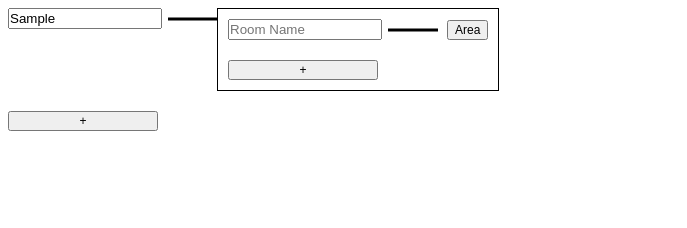
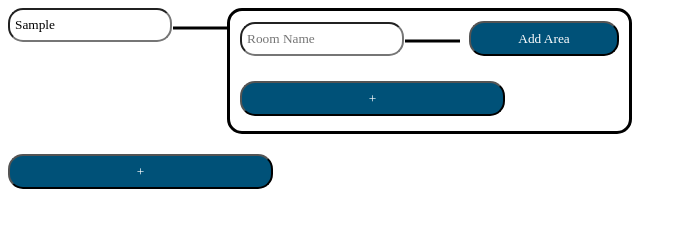
Before and after one commit to ju8t1n203/GUIProjects, a website: page HorizontalLocationTree.html in a window 1280 px wide. Both pictures are taken after typing "Sample" into the empty fields and a click on the button "Add Room". Shown: the whole page, without its empty margins (0-687 px from the left). Drawn offline with Linux system fonts and the light colour scheme.

Commit message:
renamed classes for future modulization, adopted JIST styling

```diff
--- a/BranchBuilder.js
+++ b/BranchBuilder.js
@@ -6,13 +6,13 @@ window.addChild = function addChild(button) {
   if (!connector) return;
 
   switch (button.className) {
-    case 'room-button':
+    case 'typical-btn-room':
       createChild(button, 'Room', 'Area');
       break;
-    case 'area-button':
+    case 'typical-btn-area':
       createChild(button, 'Area', 'Specifier');
       break;
-    case 'specifier-button':
+    case 'typical-btn-specifier':
       createChild(button, 'Specifier', 'Detail');
       break;
   }
@@ -23,9 +23,9 @@ function initializeExisting() {
 
   // ensure root has a sibling-add for top-level nodes
   const root = document.querySelector('#root');
-  if (root && !root.querySelector(':scope > .sibling-add')) {
+  if (root && !root.querySelector(':scope > .typical-btn-sibling')) {
     const siblingAdd = document.createElement('button');
-    siblingAdd.className = 'sibling-add';
+    siblingAdd.className = 'typical-btn-sibling';
     siblingAdd.textContent = '+';
     siblingAdd.dataset.tbname = 'Site';
     siblingAdd.dataset.bname = 'Room';
@@ -63,12 +63,12 @@ document.addEventListener('click', function(e) {
   const btn = e.target;
   if (btn.tagName !== 'BUTTON') return;
 
-  if (btn.classList.contains('sibling-add')) {
+  if (btn.classList.contains('typical-btn-sibling')) {
     window.addSiblingButton(btn);
   }
-  else if (btn.classList.contains('room-button') ||
-      btn.classList.contains('area-button') ||
-      btn.classList.contains('specifier-button')) {
+  else if (btn.classList.contains('typical-btn-room') ||
+      btn.classList.contains('typical-btn-area') ||
+      btn.classList.contains('typical-btn-specifier')) {
     window.addChild(btn);
   }
 });
--- a/ChildBuilder.js
+++ b/ChildBuilder.js
@@ -29,10 +29,10 @@ function createChild(button, tbName, bName) {
   childContainer.appendChild(newNode);
 
   // ensure there is exactly one sibling-add button at the bottom of this container
-  let siblingAdd = childContainer.querySelector(':scope > .sibling-add');
+  let siblingAdd = childContainer.querySelector(':scope > .typical-btn-sibling');
   if (!siblingAdd) {
     siblingAdd = document.createElement('button');
-    siblingAdd.className = 'sibling-add';
+    siblingAdd.className = 'typical-btn-sibling';
     siblingAdd.textContent = '+';
     siblingAdd.dataset.tbname = tbName;
     siblingAdd.dataset.bname = bName;
--- a/HorizontalLocationTree.html
+++ b/HorizontalLocationTree.html
@@ -11,9 +11,9 @@
       <div class="node">
         <div class="connector">
           <div class="input-group">
-            <input type="text" class="site-input" placeholder="Site Name">
+            <input type="text" class="typical-text-site" placeholder="Site Name">
           </div>
-          <button class="room-button">Add Room</button>
+          <button class="typical-btn-room">Add Room</button>
         </div>
       </div>
       <!-- additional sibling nodes will be appended here -->
--- a/SiblingBuilder.js
+++ b/SiblingBuilder.js
@@ -1,4 +1,3 @@
-// Non-module version: use globals `generateId` and `buildNode`
 function addSiblingButton(button) {
   const container = button.closest('.children') || document.querySelector('#root');
   if (!container) return;
@@ -58,5 +57,5 @@ function addSibling(button) {
 }
 
 // expose globals
-//window.addSiblingButton = addSiblingButton;
+window.addSiblingButton = addSiblingButton;
 window.addSibling = addSibling;
--- a/Styles.css
+++ b/Styles.css
@@ -15,7 +15,8 @@
 /* children container stacks its items vertically and is indented */
   .children.level {
     margin-left: 80px; /* indent for horizontal growth */
-        border: 1px solid #000;
+    border: 3px solid #000;
+    border-radius: 15px 15px 15px 15px;
     left: calc(-25px); /* makes box touch connector */
     padding: 10px;
     position: relative;
@@ -39,10 +40,10 @@
   .connector::after {
     content: "";
     position: absolute;
-        left: calc(160px); /* width of the textbox */
+    left: calc(165px); /* width of the textbox */
     top: 50%;
     transform: translateY(-50%);
-        width: 50px; /* length of the line */
+    width: 55px; /* length of the line */
     height: 3px;
     background: black;
   }
@@ -52,17 +53,29 @@
     content: none;
   }
 
-      .site-input, .room-input, .area-input, .specifier-input {
+  [class^="typical-text"] {
+    font-family: inherit;
     width: 150px;
-        padding-left: 0px;
-        padding-right: 0px;
+    height: 20px;
+    border-radius: 15px 15px 15px 15px;
+    padding: 5px;
+    margin-bottom: 5px;
   }
 
-      .room-button, .area-button, .specifier-button {
-        font-size: 12px;
+  [class^="typical-btn"] {
+    padding: 5px;
+    margin-bottom: 5px;
+    font-family: inherit;
+    color: #FFFFFF;
+    background-color: #005178;
+    border-radius: 15px 15px 15px 15px;
+    height: 35px;
+    min-width: 150px;
+    max-width: 265px;
+    cursor: pointer;
   }
 
-      .sibling-add {
-        font-size: 12px;
-        width: 150px;
+  [class^="typical-btn"]:disabled{
+    color: #000000;
+    cursor: not-allowed;
   }
--- a/utils.js
+++ b/utils.js
@@ -23,7 +23,7 @@ function buildNode(tbName, bName, parentId) {
 
   const newTextbox = document.createElement('input');
   newTextbox.type = 'text';
-  newTextbox.className = tbName.toLowerCase() + '-input';
+  newTextbox.className = 'typical-text-' + tbName.toLowerCase();
   newTextbox.placeholder = tbName + ' Name';
   newTextbox.dataset.id = generateId();
   newTextbox.id = newTextbox.dataset.id;
@@ -37,8 +37,8 @@ function buildNode(tbName, bName, parentId) {
 
   if (bName !== 'Detail') {
     const newButton = document.createElement('button');
-    newButton.className = bName.toLowerCase() + '-button';
-    newButton.textContent = bName;
+    newButton.className = 'typical-btn-' + bName.toLowerCase();
+    newButton.textContent = "Add " + bName;
     newButton.dataset.id = generateId();
     newButton.id = newButton.dataset.id;
     newButton.dataset.parentId = newConnector.dataset.id;
```
Lines whose indentation alone changed are shown as unchanged.
